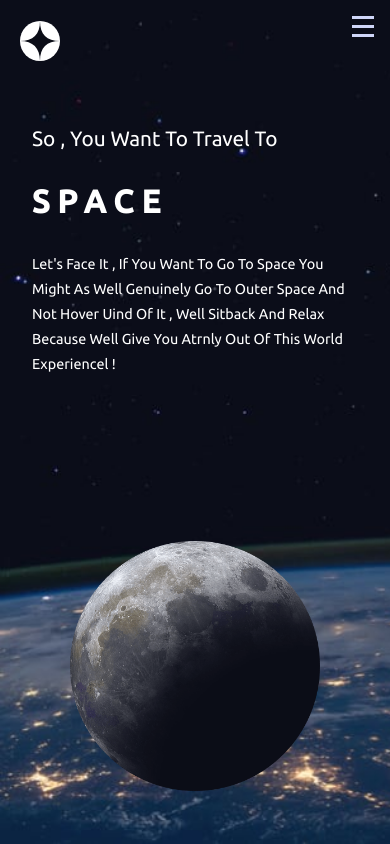
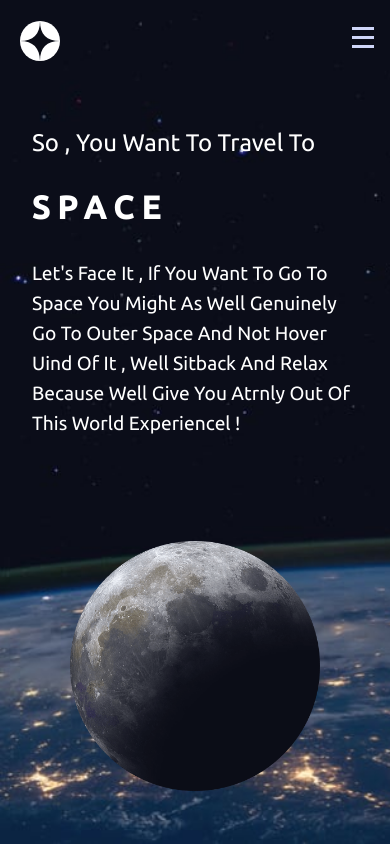
Before and after one commit to ahmad-trad/space, a plain HTML site: page index.html in a window 390 px wide. Drawn offline with Linux system fonts and the light colour scheme.

Commit message:
edit style

```diff
--- a/stylesheet/_media-query.scss
+++ b/stylesheet/_media-query.scss
@@ -7,7 +7,7 @@
                 width: 1.4em;
                 height: 1.4em;
                 position: absolute;
-                top: 1em;
+                top: 1.7em;
                 right: 1em;
                 z-index: 9999;
                 display: block;
--- a/stylesheet/home.scss
+++ b/stylesheet/home.scss
@@ -103,15 +103,15 @@ section{
             width: 50%;
 
             .one-p{
-                @include font(1.3em , capitalize , 0.7em , 0);
+                @include font(1.5em , capitalize , 0.7em , 0);
             }
             h2{
                 @include font(2em, uppercase , 1em , 0);
                 letter-spacing: 8px;
             }
             .two-p{
-                @include font(0.9em, capitalize, 0, 0);
-                line-height: 25px;
+                @include font(1.2em, capitalize, 0, 0);
+                line-height: 30px;
             }
 
         }
```
Also changed, not shown: stylesheet/home.css, 1 other file.
